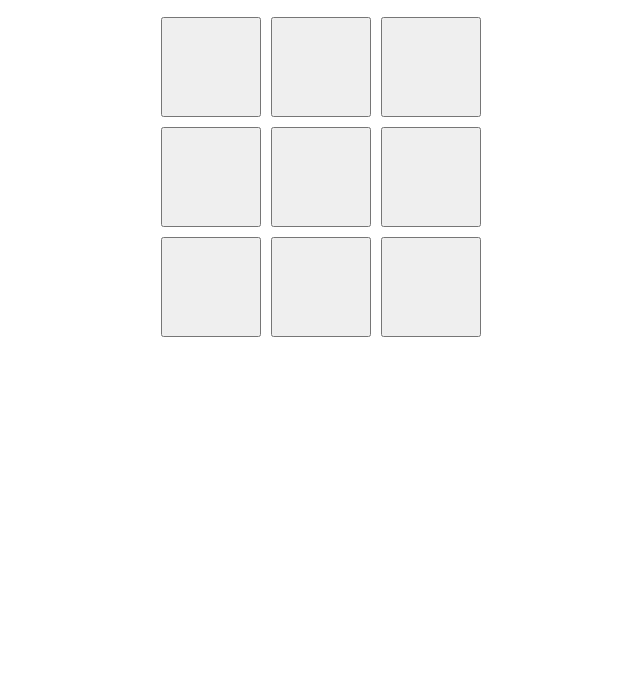
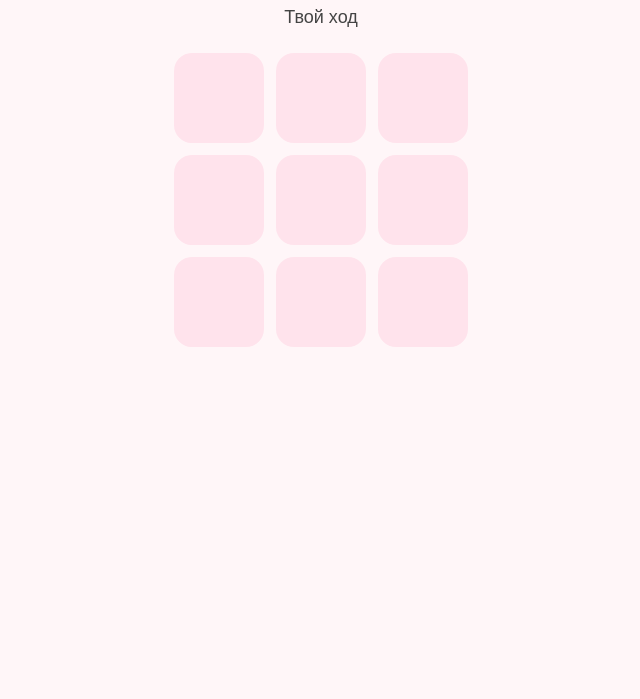
Before and after one commit to minty-vc/tictactoe, a website: page index.html in a window 1280 px wide. Shown: the part 101-800 px from the top of the page, without its empty margins (319-959 px from the left). Drawn offline with Linux system fonts and the light colour scheme.

Commit message:
Update style.css

```diff
--- a/style.css
+++ b/style.css
@@ -1,37 +1,73 @@
 body {
-  font-family: Arial, sans-serif;
+  font-family: "Arial", sans-serif;
+  background: #fff6f8;
+  color: #444;
   text-align: center;
+  padding: 20px;
+}
+
+h1 {
+  color: #d16c8c;
+}
+
+#status {
+  margin: 10px 0;
+  font-size: 18px;
 }
 
 #board {
   display: grid;
-  grid-template-columns: repeat(3, 100px);
-  gap: 10px;
+  grid-template-columns: repeat(3, 90px);
+  gap: 12px;
   justify-content: center;
-  margin: 20px auto;
+  margin: 25px auto;
 }
 
 .cell {
-  width: 100px;
-  height: 100px;
-  font-size: 48px;
+  width: 90px;
+  height: 90px;
+  font-size: 40px;
+  background: #ffe3ec;
+  border: none;
+  border-radius: 18px;
   cursor: pointer;
+  transition: background 0.2s;
+}
+
+.cell:hover {
+  background: #ffd1e1;
+}
+
+#result {
+  margin-top: 25px;
+}
+
+#result-text {
+  font-size: 18px;
+  margin-bottom: 15px;
+}
+
+button,
+#tg-btn {
+  padding: 12px 20px;
+  border-radius: 25px;
+  border: none;
+  font-size: 16px;
+  cursor: pointer;
+  background: #f4a6c1;
+  color: white;
+}
+
+button:hover,
+#tg-btn:hover {
+  background: #e48aa9;
+}
+
+#tg-btn {
+  display: inline-block;
+  text-decoration: none;
 }
 
 .hidden {
   display: none;
 }
-
-#result {
-  margin-top: 20px;
-}
-
-#tg-btn {
-  display: inline-block;
-  margin-top: 10px;
-  padding: 10px 16px;
-  background: #0088cc;
-  color: white;
-  text-decoration: none;
-  border-radius: 6px;
-}
```
